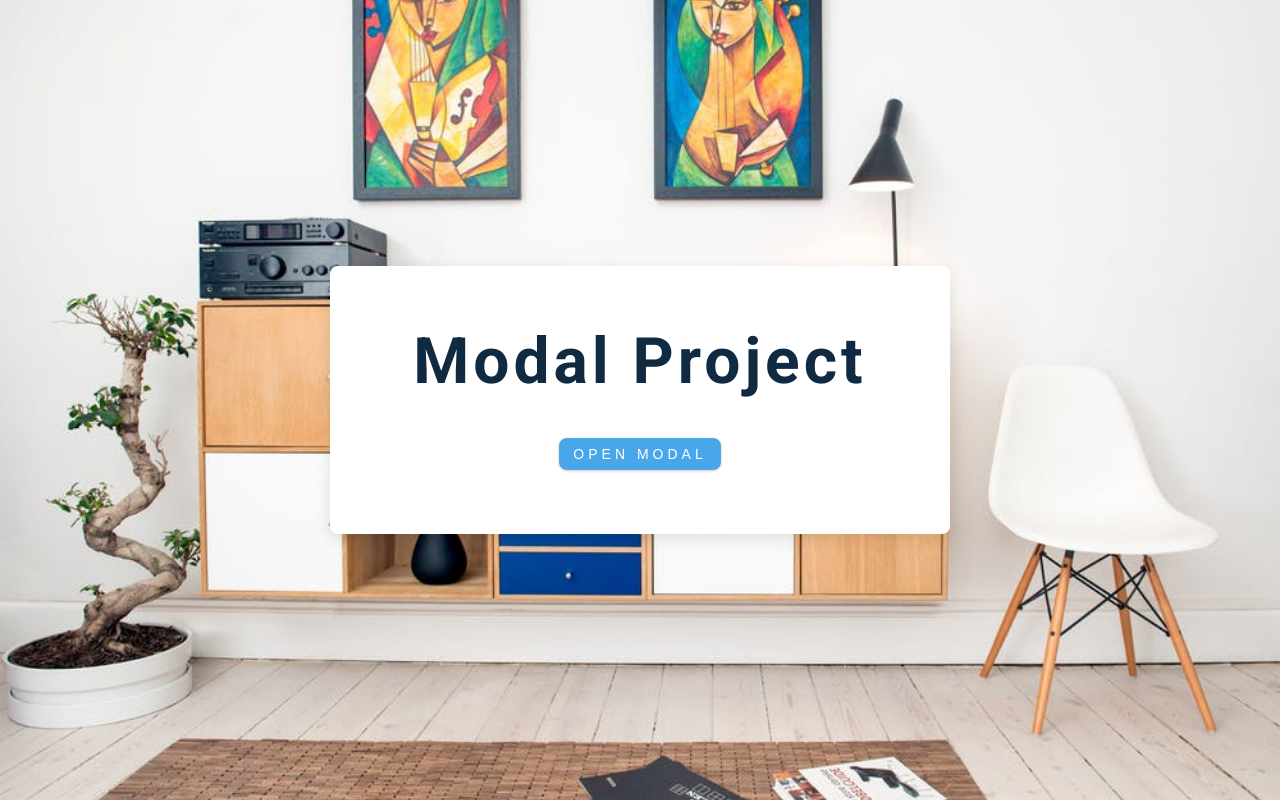
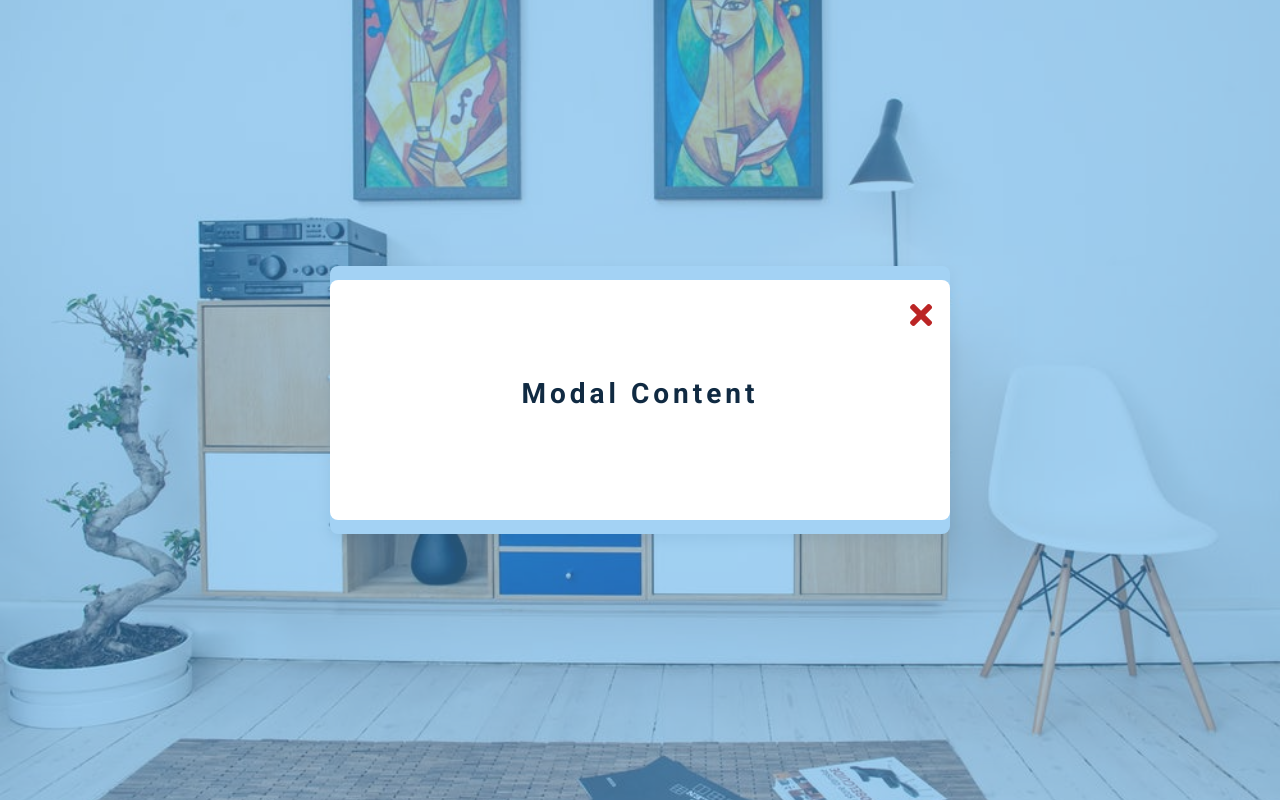
Before and after one commit to vmaxtacular153/modalJS, a website: page modal/index.html in a window 1280 px wide. Both pictures are taken after a click on the button "OPEN MODAL". Drawn offline with nearby package versions, Linux system fonts and the light colour scheme.

Commit message:
Add button functionality with JS

```diff
--- a/modal/app.js
+++ b/modal/app.js
@@ -2,3 +2,16 @@
 // listen for click events on modal-btn and close-btn
 // when user clicks modal-btn add .open-modal to modal-overlay
 // when user clicks close-btn remove .open-modal from modal-overlay
+
+const modalBtn = document.querySelector('.modal-btn');
+const overlay = document.querySelector('.modal-overlay');
+const closeBtn = document.querySelector('.close-btn');
+
+
+modalBtn.addEventListener('click', function() {
+    overlay.classList.add('open-modal');
+});
+
+closeBtn.addEventListener('click', function() {
+    overlay.classList.remove('open-modal');
+});
--- a/modal/index.html
+++ b/modal/index.html
@@ -23,7 +23,15 @@
       </div>
     </header>
     <!-- end of hero -->
-
+    <!-- modal -->
+    <div class="modal-overlay">
+      <div class="modal-container">
+        <h3>modal content</h3>
+        <button class="close-btn">
+          <i class="fas fa-times"></i>
+        </button>
+      </div>
+    </div>
     <!-- javascript -->
     <script src="app.js"></script>
   </body>
```
